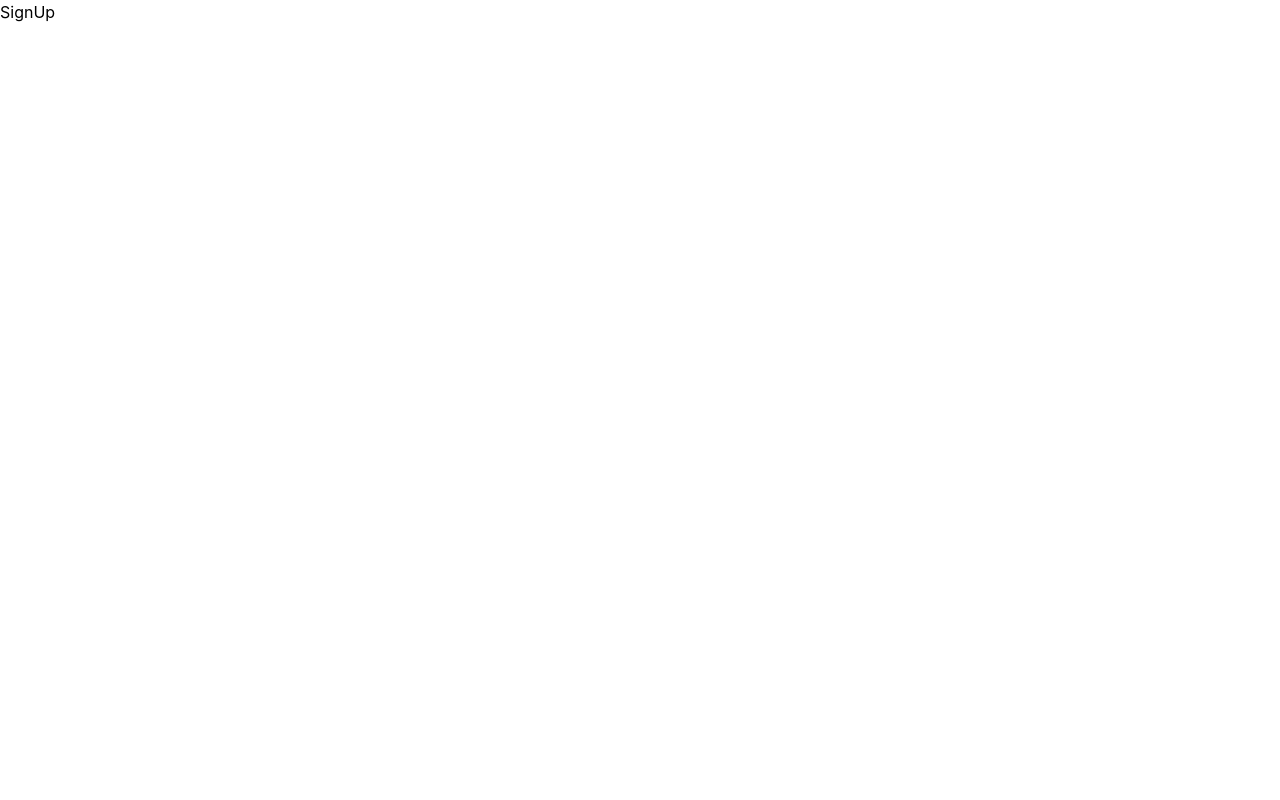
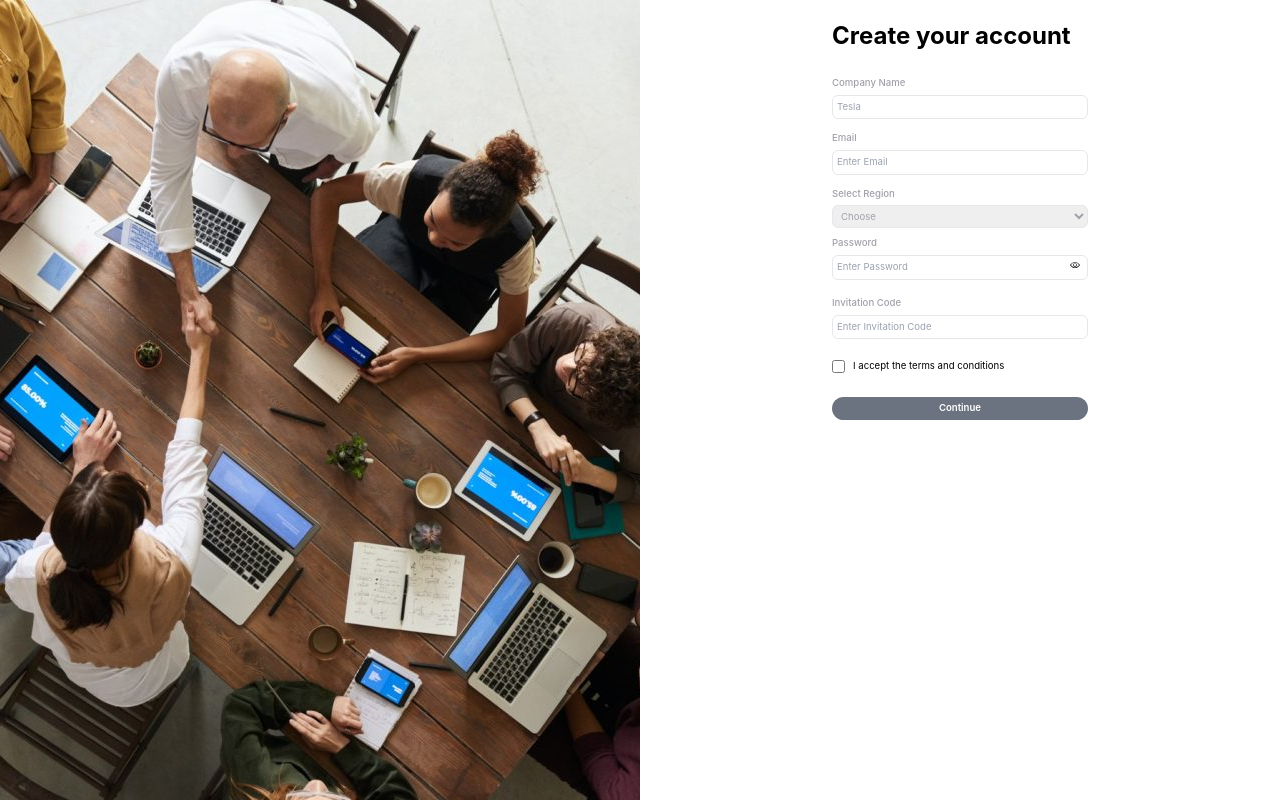
Before and after one commit to nehalprasad/ecommerce, a React (Create React App) app: page /signUp in a window 1280 px wide. Built offline with nearby package versions, Linux system fonts and the light colour scheme.

Commit message:
signup (#6)

```diff
--- a/package.json
+++ b/package.json
@@ -3,6 +3,7 @@
   "version": "0.1.0",
   "private": true,
   "dependencies": {
+    "@heroicons/react": "^2.1.5",
     "@testing-library/jest-dom": "^5.17.0",
     "@testing-library/react": "^13.4.0",
     "@testing-library/user-event": "^13.5.0",
--- /dev/null
+++ b/src/show/components/Dropdown/index.js
@@ -0,0 +1,22 @@
+import React from 'react';
+
+const Dropdown = ({ name, value, options, onChange, label }) => (
+  <div className="mt-3 textclr text-zinc-400">
+    <label className="font-medium block mb-1">{label}</label>
+    <select
+      name={name}
+      value={value}
+      onChange={onChange}
+      className="w-full border rounded-md p-1 focus:outline focus:outline-offset-0 focus:outline-blue-500"
+      required
+    >
+      {options.map((option, index) => (
+        <option key={index} value={option}>
+          {option}
+        </option>
+      ))}
+    </select>
+  </div>
+);
+
+export default Dropdown;
--- /dev/null
+++ b/src/show/components/Region/index.js
@@ -0,0 +1,20 @@
+import React from 'react';
+import Dropdown from '../Dropdown';
+
+const regions = [
+  'Choose',
+  'United Kingdom',
+  'United States',
+];
+
+const Region = ({ inputs, handleInputChange, setInputs }) => (
+  <Dropdown
+    name="region"
+    value={inputs.region}
+    options={regions}
+    onChange={(e) => handleInputChange('region', e.target.value, setInputs)}
+    label="Select Region"
+  />
+);
+
+export default Region;
--- a/src/show/components/Split/index.js
+++ b/src/show/components/Split/index.js
@@ -1,14 +1,13 @@
 import PropTypes from "prop-types";
 import React, { Fragment } from "react";
 
-const Split = ({ leftContent = Fragment, rightContent = Fragment }) => {
-  return (
+const Split = ({ leftContent = Fragment, rightContent = Fragment }) => (
     <div className="h-screen flex">
-      <div className="w-full h-full">{leftContent}</div>
+      <div className="w-full h-full hidden md:block">{leftContent}</div>
       <div className="w-full h-full">{rightContent}</div>
     </div>
   );
-};
+
 
 Split.propTypes = {
   leftContent: PropTypes.element,
--- a/src/show/components/TextField/index.js
+++ b/src/show/components/TextField/index.js
@@ -1,25 +1,48 @@
 import React, { useState } from 'react';
 import { EyeIcon } from "../../assets/svg";
 
+const useTextField = (type, value) => {
+  const [error, setError] = useState('');
+  const [inputType, setInputType] = useState(type);
+  const [focused, setFocused] = useState(false);
+  const errorColor = `text-${value.trim() === '' ? 'red' : 'blue'}-500`;
+  const borderColor =
+    focused || value.trim() !== ''
+      ? 'border-blue-400'
+      : error
+      ? 'border-red-500'
+      : 'border-gray';
+  return { error, setError, inputType, setInputType, focused, setFocused, errorColor, borderColor };
+};
+
 const validate = (type, value, setError) => {
   const validationRules = {
+    text: {
+      pattern: /^[a-zA-Z\s]+$(2)/,
+      errorMessage: 'Required',
+    },
     email: {
-      pattern: /^[^\s@]+@[^\s@]+.[^\s@]+$/,
-      errorMessage: 'Invalid email address'
+      pattern: /^[^\s@]+@[^\s@]+\.[^\s@]+$/,
+      errorMessage: 'Required',
     },
     password: {
       pattern: /^(?=.*[0-9])(?=.*[!@#$%^&])[A-Za-z\d!@#$%^&]{8,}$/,
-      errorMessage: 'Password must be at least 8 characters long and include at least one number and one special character'
-    }
+    },
+    invitationCode: {
+      pattern: /^[A-Za-z0-9]+$(5)/,
+      errorMessage: 'Required',
+    },
   };
 
   if (validationRules[type]) {
-    const { pattern } = validationRules[type];
+    const { pattern, errorMessage } = validationRules[type];
     if (!pattern.test(value)) {
-      return;
+      setError(errorMessage);
+      return false;
     }
   }
   setError('');
+  return true;
 };
 
 const handleChange = (e, validate, setError, onChange) => {
@@ -31,8 +54,6 @@ const handleChange = (e, validate, setError, onChange) => {
 const togglePasswordVisibility = (inputType, setInputType) => {
   setInputType(inputType === 'password' ? 'text' : 'password');
 };
-//  const [error, setError] = useState('');
-//   const [inputType, setInputType] = useState(type);
 
 const TextField = ({
   name = "name",
@@ -42,34 +63,42 @@ const TextField = ({
   value = "",
   onChange = () => {},
 }) => {
-  const [error, setError] = useState('');
-  const [inputType, setInputType] = useState(type);
+  const textField = useTextField(type, value);
+  const handleBlur = () => {
+    textField.setFocused(false);
+  };
 
   return (
-    <div className="relative mb-4">
+    <div className="relative mb-1">
       {label && (
-        <label className="block mb-1 textclr font-medium text-zinc-400">
+        <label className="textclr font-medium text-zinc-400">
           {label}
         </label>
       )}
       <input
-        type={inputType}
+        type={textField.inputType}
         name={name}
         placeholder={placeholder}
         value={value}
-        onChange={(e) => handleChange(e, validate, setError, onChange)}
-        className={`w-full border border-1 rounded-md textclr p-1 ${error ? 'border-red-500' : 'border-gray-300'} focus:outline focus:outline-offset-0 focus:outline-blue-500`}
+        onChange={(e) => handleChange(e, validate, textField.setError, onChange)}
+        onBlur={handleBlur}
+        onFocus={() => textField.setFocused(true)}
+        className={`w-full border rounded-md textclr p-1 ${textField.borderColor} focus:outline focus:outline-offset-0 focus:outline-none`}
       />
       {type === 'password' && (
         <button
           type="button"
-          onClick={() => togglePasswordVisibility(inputType, setInputType)}
+          onClick={() => togglePasswordVisibility(textField.inputType, textField.setInputType)}
           className="absolute pt-2 right-2"
         >
           <EyeIcon className="h-2.5 w-2.5 text-gray-600" />
         </button>
       )}
-      {error && <p className="text-red-500 textclr mt-1">{error}</p>}
+      {textField.error && (
+        <p className={`${textField.errorColor} textclr mt-1 text-end`}>
+          {textField.error}
+        </p>
+      )}
     </div>
   );
 };
--- a/src/show/components/index.js
+++ b/src/show/components/index.js
@@ -1,6 +1,7 @@
 import Split from "./Split";
 import Navbar from "./Navbar";
+import Button from "./Button";
+import Region from "./Region";
 import TextField from "./TextField";
-import Button from "./Button";
 
-export { Navbar, Split, Button, TextField };
+export { Navbar, Split, Button, TextField, Region };
--- a/src/show/pages/public/SignIn/index.js
+++ b/src/show/pages/public/SignIn/index.js
@@ -1,7 +1,9 @@
 import React, { useState } from 'react';
+
 import { Button, TextField, Split } from '../../../components';
+import LeftImage from "../../../assets/img/image.jpg";
+
 import '../../../styles/style.css';
-import LeftImage from "../../../assets/img/image.jpg";
 
 const handleInputChange = (name, value, setInputs) => {
   setInputs((prev) => ({ ...prev, [name]: value }));
--- a/src/show/pages/public/SignUp/index.js
+++ b/src/show/pages/public/SignUp/index.js
@@ -1,9 +1,164 @@
-import React from 'react'
+import React, { useState } from 'react';
+import { CheckIcon, XMarkIcon } from '@heroicons/react/24/solid';
 
-function SignUp() {
+import { Button, TextField, Split, Region } from '../../../components';
+import LeftImage from "../../../assets/img/image.jpg";
+
+import '../../../styles/style.css';
+
+const validationMessages = [
+  {
+    key: 'length',
+    message: 'At least 8 characters',
+    errorMessage: 'At least 8 characters required',
+  },
+  {
+    key: 'number',
+    message: 'Contains a number',
+    errorMessage: 'Number required',
+  },
+  {
+    key: 'specialCharacter',
+    message: 'Contains a special character',
+    errorMessage: 'Special character required',
+  },
+];
+
+const validatePassword = (value) => {
+  return {
+    length: value.length >= 8,
+    number: /\d/.test(value),
+    specialCharacter: /[!@#$%^&*]/.test(value),
+  };
+};
+
+const handleInputChange = (name, value, setInputs, setValidations) => {
+  setInputs((prev) => ({ ...prev, [name]: value }));
+
+  if (name === 'password') {
+    if (value.length > 0) {
+      setValidations(validatePassword(value));
+    } else {
+      setValidations({
+        length: false,
+        number: false,
+        specialCharacter: false,
+      });
+    }
+  }
+};
+
+const handleSubmit = (e) => {
+  e.preventDefault();
+};
+
+const SignUp = () => {
+  const [inputs, setInputs] = useState({
+    email: '',
+    region: '',
+    password: '',
+    accepted: false,
+    companyName: '',
+    invitationCode: '',
+  });
+
+  const [validations, setValidations] = useState({
+    length: false,
+    number: false,
+    specialCharacter: false,
+  });
+
+  const isFormValid = Object.values(validations).every(Boolean) && inputs.email && inputs.password && inputs.region && inputs.invitationCode && inputs.accepted;
+
   return (
-    <div>SignUp</div>
-  )
-}
+    <Split
+      leftContent={<img src={LeftImage} alt="Left side" className="object-cover h-full w-full" />}
+      rightContent={
+        <div className="flex justify-center my-5">
+          <div className="w-64 bg-white">
+            <h2 className="text-2xl font-bold mb-4">Create your account</h2>
+            <form onSubmit={handleSubmit} className="signup-form">
+              <TextField
+                label="Company Name"
+                type="text"
+                name="companyName"
+                placeholder="Tesla"
+                value={inputs.companyName}
+                onChange={(value) => handleInputChange('companyName', value, setInputs, setValidations)}
+                required
+              />
+              <TextField
+                label="Email"
+                type="email"
+                name="email"
+                placeholder="Enter Email"
+                value={inputs.email}
+                onChange={(value) => handleInputChange('email', value, setInputs, setValidations)}
+                required
+              />
+              <Region
+                inputs={inputs}
+                handleInputChange={handleInputChange}
+                setInputs={setInputs}
+              />
+              <TextField
+                label="Password"
+                type="password"
+                name="password"
+                placeholder="Enter Password"
+                value={inputs.password}
+                onChange={(value) => handleInputChange('password', value, setInputs, setValidations)}
+                required
+              />
+              <div className="mt-2">
+                {inputs.password && (
+                  <>
+                    {validationMessages.map(({ key, message, errorMessage }) => (
+                      <p key={key} className={`flex textclr ${validations[key] ? 'text-green-500' : 'text-red-500'}`}>
+                        {validations[key] ? (
+                          <CheckIcon className="h-4 w-4 mr-2" />
+                        ) : (
+                          <XMarkIcon className="h-4 w-4 mr-2" />
+                        )}
+                        {validations[key] ? message : errorMessage}
+                      </p>
+                    ))}
+                  </>
+                )}
+              </div>
+              <TextField
+                label="Invitation Code"
+                type="text"
+                name="invitationCode"
+                placeholder="Enter Invitation Code"
+                value={inputs.invitationCode}
+                onChange={(value) => handleInputChange('invitationCode', value, setInputs, setValidations)}
+                required
+              />
+              <div className="flex items-center mt-2">
+                <input
+                  type="checkbox"
+                  checked={inputs.accepted}
+                  onChange={(e) => handleInputChange('accepted', e.target.checked, setInputs, setValidations)}
+                  className="mr-2"
+                />
+                <label className="textclr my-3">
+                  I accept the terms and conditions
+                </label>
+              </div>
 
-export default SignUp
+              <Button
+                type="submit"
+                isFormValid={isFormValid}
+              >
+                Continue
+              </Button>
+            </form>
+          </div>
+        </div>
+      }
+    />
+  );
+};
+
+export default SignUp;
```
Also changed, not shown: src/show/components/Navbar/index.js (line endings or trailing spaces), src/show/styles/style.css (line endings or trailing spaces), 2 other files (tests, documents, lock files or other folders).
